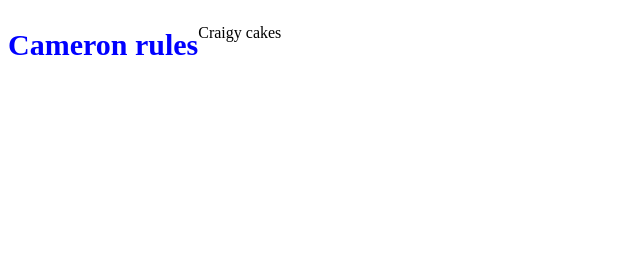
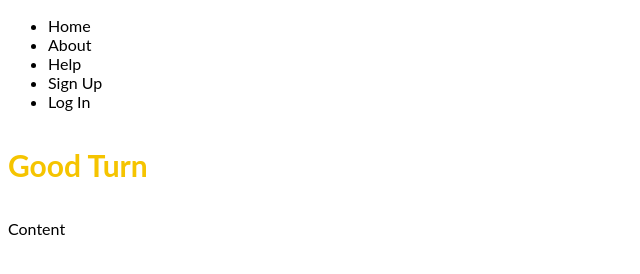
Before and after one commit to CamWalker/goodTurn, a plain HTML site: page index.html in a window 1280 px wide. Shown: the whole page, without its empty margins (0-640 px from the left). Drawn offline with Linux system fonts and the light colour scheme.

Commit message:
Adding basic style

```diff
--- a/index.html
+++ b/index.html
@@ -6,9 +6,18 @@
     <title>Good Turn</title>
   </head>
   <body>
-    <h1>Cameron rules</h1>
-    <p class="craig">
-      Craigy cakes
+    <nav class="navBar">
+      <ul class="navItems">
+        <li>Home</li>
+        <li>About</li>
+        <li>Help</li>
+        <li>Sign Up</li>
+        <li>Log In</li>
+      </ul>
+    </nav>
+    <h1>Good Turn</h1>
+    <p>
+      Content
     </p>
   </body>
 </html>
--- a/style.css
+++ b/style.css
@@ -1,9 +1,19 @@
+body {
+  font-family: 'Lato', sans-serif;
+}
+
+nav {
+  backgroud-color:#595959
+  font-color: #fcff4b
+}
+
 h1 {
-  color: blue;
+  color: #f5c400;
   font-size: 30px;
   display: inline-block;
-  float:left;
+  float:center;
 }
+
 .craig {
   float:left;
   display: inline-block;
```
Also changed, not shown: 1 other file.
